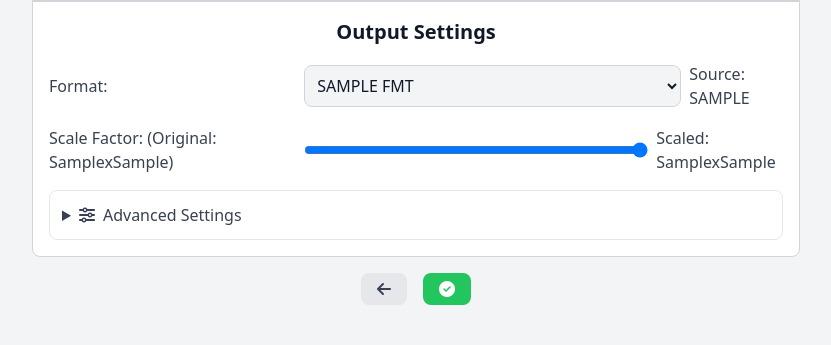
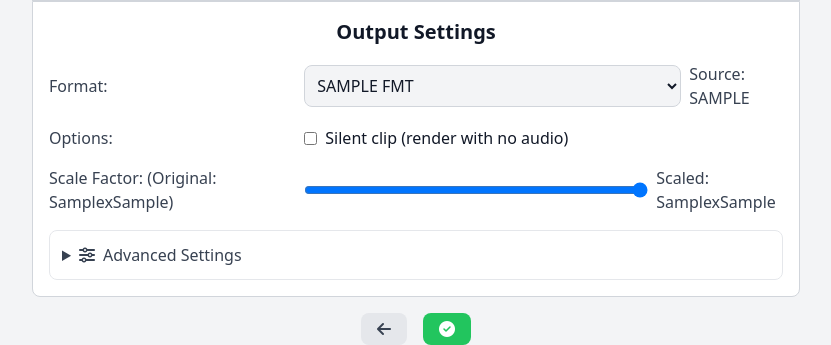
Before and after one commit to JermaNoiD/jclipper, a Flask app: template app/templates/output.html in a window 1280 px wide. Shown: the part 764-1109 px from the top of the page, without its empty margins (224-1055 px from the left). Before the commit the page ends 1069 px from the top, so only its background shows below. Run offline with Flask 3, Linux system fonts and the light colour scheme; the template is opened without the code that fills it: most values are stand-ins (such as "Sample title", 1, 10 or a date in 2020); data that the repository does not hold is empty; parts of the project's set-up code (start-up, migrations or seed data) failed here and were passed over; some libraries are stand-ins or nearby versions.

Commit message:
Add subtitle burn-in and silent export
Burn SRT subtitles into MP4/GIF clips (times re-based to clip start) and add a silent (no-audio) export option.

Refs #4

```diff
--- a/app/app.py
+++ b/app/app.py
@@ -299,11 +299,21 @@ def timedelta_from_str(time_str):
         return timedelta(seconds=0)
 
 def build_ffmpeg_base_cmd(video, start_sec, duration):
-    return ['ffmpeg', '-err_detect', 'ignore_err', '-probesize', '100000000', '-analyzeduration', '100000000',
+    return ['ffmpeg', '-y', '-err_detect', 'ignore_err', '-probesize', '100000000', '-analyzeduration', '100000000',
             '-ss', str(start_sec), '-i', video, '-t', str(duration)]
 
+def _count_audio_streams(path):
+    """Return the number of audio streams in a media file, or -1 if it can't be determined."""
+    try:
+        cmd = ['ffprobe', '-v', 'error', '-select_streams', 'a', '-show_entries', 'stream=index', '-of', 'csv=p=0', path]
+        out = subprocess.run(cmd, capture_output=True, text=True, timeout=30).stdout.strip()
+        return len([line for line in out.splitlines() if line.strip()])
+    except Exception as e:
+        app.logger.warning(f"ffprobe audio-stream count failed for {path}: {e}")
+        return -1
+
 def _clear_job_session():
-    for key in ('output', 'format', 'scale_factor', 'temp_job_dir', 'audio_index', 'encoding_pid', 'crf', 'preset', 'audio_bitrate'):
+    for key in ('output', 'format', 'scale_factor', 'temp_job_dir', 'audio_index', 'encoding_pid', 'crf', 'preset', 'silent'):
         session.pop(key, None)
     session.modified = True
 
@@ -428,6 +438,36 @@ def search_subtitles():
         title += f" - {season_name}"
     return render_template('search_subtitles.html', seasons=season_groups, title=title, show_name=show_name, season_name=season_name, root_slug=root_slug, back_url=back_url)
 
+def find_srt_for_movie(movie):
+    """Return the SRT path for a movie/episode (matched by video path), or None."""
+    srt_path = next((m['srt'] for m in movies if m['video'] == movie), None)
+    if srt_path is None:
+        for show in tv_shows:
+            for season in show['seasons']:
+                ep = next((e for e in season['episodes'] if e['video'] == movie), None)
+                if ep:
+                    srt_path = ep['srt']
+                    break
+            if srt_path is not None:
+                break
+    return srt_path
+
+def shift_srt(src_path, shift_sec, dest_path):
+    """Write a copy of the SRT at dest_path with all timestamps shifted by shift_sec (seconds).
+
+    Used when burning subtitles into a clip: the clip's video starts at 0, so the
+    subtitle times must be re-based relative to the clip's start (shift_sec is negative).
+    """
+    with open(src_path, 'r', encoding='utf-8', errors='ignore') as f:
+        subs = list(srt.parse(f.read()))
+    delta = timedelta(seconds=shift_sec)
+    zero = timedelta(0)
+    for sub in subs:
+        sub.start = max(zero, sub.start + delta)
+        sub.end = max(zero, sub.end + delta)
+    with open(dest_path, 'w', encoding='utf-8') as f:
+        f.write(srt.compose(subs))
+
 @app.route('/subtitles', methods=['GET', 'POST'])
 def subtitles():
     movie = request.args.get('movie')
@@ -441,16 +481,7 @@ def subtitles():
         app.logger.warning("No movie selected, redirecting to index")
         return redirect(url_for('index'))
     app.logger.info(f"Accessing subtitles for movie: {os.path.basename(movie)}")
-    srt_path = next((m['srt'] for m in movies if m['video'] == movie), None)
-    if srt_path is None:
-        for show in tv_shows:
-            for season in show['seasons']:
-                ep = next((e for e in season['episodes'] if e['video'] == movie), None)
-                if ep:
-                    srt_path = ep['srt']
-                    break
-            if srt_path is not None:
-                break
+    srt_path = find_srt_for_movie(movie)
     subs = []
     if srt_path:
         app.logger.info(f"Attempting to open SRT file: {srt_path}")
@@ -532,6 +563,8 @@ def output():
     movie_base = os.path.splitext(os.path.basename(video))[0]
     pretty_movie_name = tv_episode_display_name(video) or clean_movie_name(movie_base)
     app.logger.info(f"Passing pretty_movie_name: {pretty_movie_name} to output.html")
+    srt_path = find_srt_for_movie(video)
+    app.logger.info(f"Subtitle burn-in available: {srt_path is not None} (srt={srt_path})")
     return render_template('output.html',
                           original_res=res,
                           start=start,
@@ -543,18 +576,54 @@ def output():
                           has_multiple_audio=has_multiple_audio,
                           audio_streams=processed_audio_streams,
                           audio_index=audio_index,
-                          pretty_movie_name=pretty_movie_name)
+                          pretty_movie_name=pretty_movie_name,
+                          has_srt=(srt_path is not None),
+                          srt_path=srt_path)
 
-def encode_main(output_file, start_sec, duration, scaled_width, scaled_height, format, video, original_width, original_height, scale_factor, temp_job_dir, audio_index, crf=23, preset='veryfast', audio_bitrate='192k'):
+def encode_main(output_file, start_sec, duration, scaled_width, scaled_height, format, video, original_width, original_height, scale_factor, temp_job_dir, audio_index, crf=23, preset='veryfast', silent=False, burn_subs=False, srt_path=None):
     with app.app_context():
         encoding_file = os.path.join(temp_job_dir, 'encoding')
         log_file = os.path.join(temp_job_dir, 'log.txt')
         success_file = os.path.join(temp_job_dir, 'success')
         scale_filter = f'scale={scaled_width}:{scaled_height}:flags=lanczos' if scale_factor != 1.0 else None
         base_cmd = build_ffmpeg_base_cmd(video, start_sec, duration)
+        # Build the video filter chain: optional scale + optional subtitle burn-in.
+        # Subtitles are only burned into video formats (mp4/gif); audio formats can't
+        # carry them. The SRT is re-based to the clip start (negative shift) because the
+        # clip's output timestamps begin at 0 after the input seek.
+        vf_parts = []
+        if scale_filter:
+            vf_parts.append(scale_filter)
+        if burn_subs and format in ('mp4', 'gif'):
+            if not srt_path:
+                srt_path = find_srt_for_movie(video)
+            if srt_path:
+                try:
+                    shifted_srt = os.path.join(temp_job_dir, 'subs.srt')
+                    shift_srt(srt_path, -start_sec, shifted_srt)
+                    esc = shifted_srt.replace('\\', '\\\\').replace(':', '\\:')
+                    vf_parts.append(f'subtitles=filename={esc}')
+                    app.logger.info(f"Burning subtitles from {srt_path} into clip (times shifted by -{start_sec}s)")
+                except Exception as e:
+                    app.logger.error(f"Failed to prepare subtitles for burn-in, continuing without: {e}")
+            else:
+                app.logger.warning(f"burn_subs requested but no SRT found for {video}")
+        video_filter = ','.join(vf_parts) if vf_parts else None
+        # Clamp the requested audio stream index into the range of streams that
+        # actually exist, so the optional audio map below can never silently drop
+        # the audio track (which used to produce no-audio clips).
+        num_audio = _count_audio_streams(video)
+        try:
+            requested_index = int(audio_index)
+        except (TypeError, ValueError):
+            requested_index = 0
+        if num_audio > 0:
+            audio_index = str(min(max(requested_index, 0), num_audio - 1))
+        elif requested_index != 0:
+            audio_index = '0'
         if format == 'mp3':
             main_cmd = base_cmd + [
-                '-map', f'0:a:{audio_index}?', '-map', '-0:s?', '-c:a', 'libmp3lame', '-b:a', audio_bitrate, '-ac', '2',
+                '-map', f'0:a:{audio_index}?', '-map', '-0:s?', '-c:a', 'libmp3lame', '-b:a', '192k', '-ac', '2',
                 '-threads', '4', output_file
             ]
         elif format == 'wav':
@@ -568,18 +637,30 @@ def encode_main(output_file, start_sec, duration, scaled_width, scaled_height, f
             main_cmd = base_cmd + [
                 '-map', '0:v:0?', '-map', '-0:a?', '-map', '-0:s?', '-c:v', video_codec
             ]
-            if scale_filter:
-                main_cmd += ['-vf', scale_filter]
+            if video_filter:
+                main_cmd += ['-vf', video_filter]
             main_cmd += extra_flags + [output_file]
+        elif silent:
+            # Silent MP4: video only, no audio stream.
+            video_codec = 'libx264'
+            main_cmd = base_cmd + [
+                '-map', '0:v:0?', '-map', '-0:s?', '-c:v', video_codec, '-crf', str(crf), '-preset', preset, '-an',
+                '-threads', '4', '-r', '23.98', '-pix_fmt', 'yuv420p'
+            ]
+            if video_filter:
+                main_cmd += ['-vf', video_filter]
+            if format == 'mp4':
+                main_cmd += ['-movflags', '+faststart']
+            main_cmd += [output_file]
         else:
             video_codec = 'libx264'
             audio_codec = 'aac'
             main_cmd = base_cmd + [
-                '-map', '0:v:0?', '-map', f'0:a:{audio_index}?', '-map', '-0:s?', '-c:v', video_codec, '-crf', str(crf), '-preset', preset, '-c:a', audio_codec, '-b:a', audio_bitrate, '-ac', '2',
+                '-map', '0:v:0?', '-map', f'0:a:{audio_index}?', '-map', '-0:s?', '-c:v', video_codec, '-crf', str(crf), '-preset', preset, '-c:a', audio_codec, '-b:a', '192k', '-ac', '2',
                 '-threads', '4', '-r', '23.98', '-pix_fmt', 'yuv420p'
             ]
-            if scale_filter:
-                main_cmd += ['-vf', scale_filter]
+            if video_filter:
+                main_cmd += ['-vf', video_filter]
             if format == 'mp4':
                 main_cmd += ['-movflags', '+faststart']
             main_cmd += [output_file]
@@ -615,6 +696,16 @@ def encode_main(output_file, start_sec, duration, scaled_width, scaled_height, f
                 if FFMPEG_LOG_ENABLED:
                     app.logger.error(f"Failed to probe output file resolution: {e.output}")
                 ffmpeg_output += "\nOutput resolution: Failed to probe"
+        # Verify the encoded video actually contains an audio stream (unless it was
+        # intentionally rendered silent). A missing audio track is the symptom of the
+        # "clip has no audio" bug, so surface it loudly in the log.
+        if format == 'mp4' and not silent and process.returncode == 0 and os.path.exists(output_file):
+            out_audio = _count_audio_streams(output_file)
+            if out_audio == 0:
+                app.logger.warning(f"Encoded MP4 has NO audio stream: {output_file} (source={video}, audio_index={audio_index})")
+                ffmpeg_output += "\nWARNING: output MP4 contains no audio stream"
+            elif FFMPEG_LOG_ENABLED:
+                app.logger.info(f"Output MP4 audio stream count: {out_audio}")
         with open(log_file, 'w') as f:
             f.write(ffmpeg_output)
         if process.returncode == 0 and os.path.exists(output_file) and os.path.getsize(output_file) > 0:
@@ -644,11 +735,12 @@ def generate():
     audio_index = request.form.get('audio_index', '0')
     crf = int(request.form.get('crf', 23))
     preset = request.form.get('preset', 'veryfast')
-    audio_bitrate = request.form.get('audio_bitrate', '192k')
+    silent = request.form.get('silent') in ('1', 'on', 'true', 'True', 'yes')
+    burn_subs = request.form.get('burn_subs') in ('1', 'on', 'true', 'True', 'yes')
     # Remove direct resolution parsing from form; calculate from scale_factor
     # res_str = request.form.get('resolution', '1920x1080')
     # scaled_width, scaled_height = map(int, res_str.split('x'))
-    app.logger.info(f"Generate request: start={start_str}, end={end_str}, video={video}, format={format}, scale_factor={scale_factor}, audio_index={audio_index}, crf={crf}, preset={preset}, audio_bitrate={audio_bitrate}")
+    app.logger.info(f"Generate request: start={start_str}, end={end_str}, video={video}, format={format}, scale_factor={scale_factor}, audio_index={audio_index}, crf={crf}, preset={preset}, silent={silent}, burn_subs={burn_subs}")
     if not all([start_str, end_str, video]):
         app.logger.warning(f"Missing required params in generate: start={start_str}, end={end_str}, video={video}")
         return jsonify({'error': 'Missing required parameters'}), 400
@@ -709,7 +801,8 @@ def generate():
     session['audio_index'] = audio_index
     session['crf'] = crf
     session['preset'] = preset
-    session['audio_bitrate'] = audio_bitrate
+    session['silent'] = silent
+    session['burn_subs'] = burn_subs
     session.modified = True
     app.logger.info(f"Preserved session in generate: {session}")
 
@@ -719,7 +812,7 @@ def generate():
     open(os.path.join(temp_job_dir, 'encoding'), 'w').close()
 
     # Start main encode in background; output page polls /status until complete
-    threading.Thread(target=copy_current_request_context(encode_main), args=(output_file, start_sec, duration, scaled_width, scaled_height, format, video, original_width, original_height, scale_factor, temp_job_dir, audio_index, crf, preset, audio_bitrate), daemon=True).start()
+    threading.Thread(target=copy_current_request_context(encode_main), args=(output_file, start_sec, duration, scaled_width, scaled_height, format, video, original_width, original_height, scale_factor, temp_job_dir, audio_index, crf, preset, silent, burn_subs), daemon=True).start()
     return jsonify({'status': 'encoding'})
 
 @app.route('/preview', methods=['GET'])
--- a/app/templates/output.html
+++ b/app/templates/output.html
@@ -80,6 +80,25 @@
                 </div>
             </div>
 
+            <!-- Options -->
+            <div id="options-group" class="flex flex-col sm:flex-row sm:items-center sm:space-x-4">
+                <label class="text-gray-700 dark:text-gray-300 font-medium w-full sm:w-1/3">Options:</label>
+                <div class="w-full sm:w-2/3 space-y-2">
+                    <label class="flex items-center space-x-2 text-gray-900 dark:text-gray-200 cursor-pointer">
+                        <input type="checkbox" name="silent" id="silent-check" value="1" class="text-gray-900 dark:text-gray-200 focus:ring-gray-400 dark:focus:ring-gray-500">
+                        <span>Silent clip (render with no audio)</span>
+                    </label>
+                    {% if has_srt %}
+                    <div id="burn-subs-row">
+                        <label class="flex items-center space-x-2 text-gray-900 dark:text-gray-200 cursor-pointer">
+                            <input type="checkbox" name="burn_subs" id="burn-subs-check" value="1" class="text-gray-900 dark:text-gray-200 focus:ring-gray-400 dark:focus:ring-gray-500">
+                            <span>Burn subtitles into the clip</span>
+                        </label>
+                    </div>
+                    {% endif %}
+                </div>
+            </div>
+
             <!-- Scale Factor -->
             <div id="scale-group" class="flex flex-col sm:flex-row sm:items-center sm:space-x-4">
                 <label class="text-gray-700 dark:text-gray-300 font-medium w-full sm:w-1/3">Scale Factor: (Original: {{ original_res[0] }}x{{ original_res[1] }})</label>
@@ -91,7 +110,7 @@
 
             <!-- Audio Stream -->
             {% if has_multiple_audio %}
-            <div class="flex flex-col sm:flex-row sm:items-start sm:space-x-4">
+            <div id="audio-stream-group" class="flex flex-col sm:flex-row sm:items-start sm:space-x-4">
                 <label class="text-gray-700 dark:text-gray-300 font-medium w-full sm:w-1/3">Audio Stream:</label>
                 <div class="w-full sm:w-2/3 space-y-2">
                     {% for stream in audio_streams %}
@@ -134,18 +153,6 @@
                                 <option value="slow">slow</option>
                                 <option value="slower">slower</option>
                                 <option value="veryslow">veryslow (smallest file)</option>
-                            </select>
-                        </div>
-                    </div>
-                    <!-- Audio Bitrate (mp4, mp3) -->
-                    <div id="adv-bitrate" class="flex flex-col sm:flex-row sm:items-center sm:space-x-4">
-                        <label class="text-gray-700 dark:text-gray-300 font-medium w-full sm:w-1/3">Audio Bitrate:</label>
-                        <div class="w-full sm:w-2/3">
-                            <select name="audio_bitrate" id="audio-bitrate-select" class="w-full bg-gray-100 dark:bg-gray-700 border border-gray-300 dark:border-gray-600 rounded-lg p-2 text-gray-900 dark:text-gray-200 focus:outline-none focus:ring-2 focus:ring-gray-400 dark:focus:ring-gray-500 transition-colors">
-                                <option value="128k">128 kbps</option>
-                                <option value="192k" selected>192 kbps (default)</option>
-                                <option value="256k">256 kbps</option>
-                                <option value="320k">320 kbps</option>
                             </select>
                         </div>
                     </div>
@@ -421,20 +428,50 @@
     const scaleGroup = document.getElementById('scale-group');
     const advCrf = document.getElementById('adv-crf');
     const advPreset = document.getElementById('adv-preset');
-    const advBitrate = document.getElementById('adv-bitrate');
     const advGifNote = document.getElementById('adv-gif-note');
     const advWavNote = document.getElementById('adv-wav-note');
+    const optionsGroup = document.getElementById('options-group');
     function updateAdvancedVisibility() {
         const fmt = formatSelect.value;
-        scaleGroup.style.display = (fmt === 'mp3' || fmt === 'wav') ? 'none' : '';
+        const isAudio = (fmt === 'mp3' || fmt === 'wav');
+        scaleGroup.style.display = isAudio ? 'none' : '';
         advCrf.style.display = (fmt === 'mp4') ? '' : 'none';
         advPreset.style.display = (fmt === 'mp4') ? '' : 'none';
-        advBitrate.style.display = (fmt === 'mp4' || fmt === 'mp3') ? '' : 'none';
         advGifNote.style.display = (fmt === 'gif') ? '' : 'none';
         advWavNote.style.display = (fmt === 'wav') ? '' : 'none';
+        if (optionsGroup) {
+            optionsGroup.style.display = isAudio ? 'none' : '';
+        }
     }
-    formatSelect.addEventListener('change', updateAdvancedVisibility);
-    updateAdvancedVisibility();
+
+    // ===== Silent clip toggle (mutually exclusive with audio-only formats) =====
+    const silentCheck = document.getElementById('silent-check');
+    const audioStreamGroup = document.getElementById('audio-stream-group');
+    function applySilentState() {
+        const silent = silentCheck.checked;
+        Array.from(formatSelect.options).forEach(function(opt) {
+            if (opt.value === 'mp3' || opt.value === 'wav') {
+                opt.disabled = silent;
+            }
+        });
+        if (silent && (formatSelect.value === 'mp3' || formatSelect.value === 'wav')) {
+            formatSelect.value = 'mp4';
+        }
+        if (audioStreamGroup) {
+            audioStreamGroup.style.display = silent ? 'none' : '';
+        }
+        updateAdvancedVisibility();
+    }
+    function onFormatChange() {
+        // Picking an audio-only format implies the clip keeps its audio (not silent).
+        if (formatSelect.value === 'mp3' || formatSelect.value === 'wav') {
+            silentCheck.checked = false;
+        }
+        applySilentState();
+    }
+    silentCheck.addEventListener('change', applySilentState);
+    formatSelect.addEventListener('change', onFormatChange);
+    applySilentState();
 
     // ===== CRF value display =====
     const crfInput = document.getElementById('crf-input');
```
